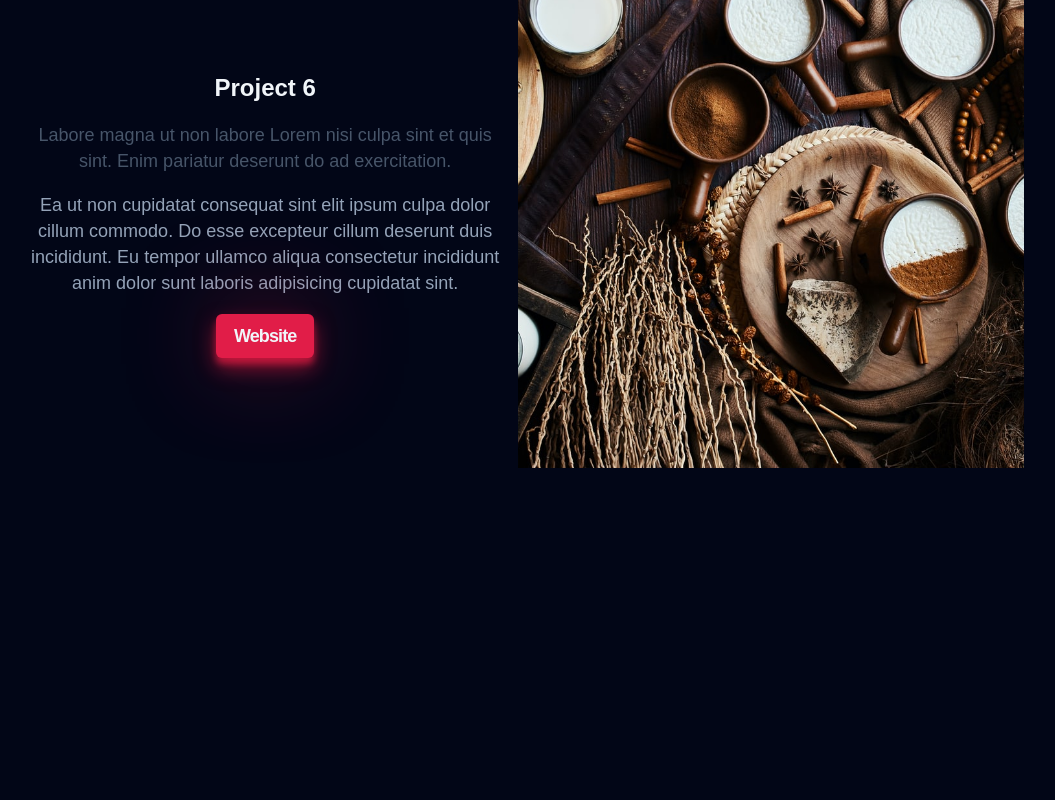
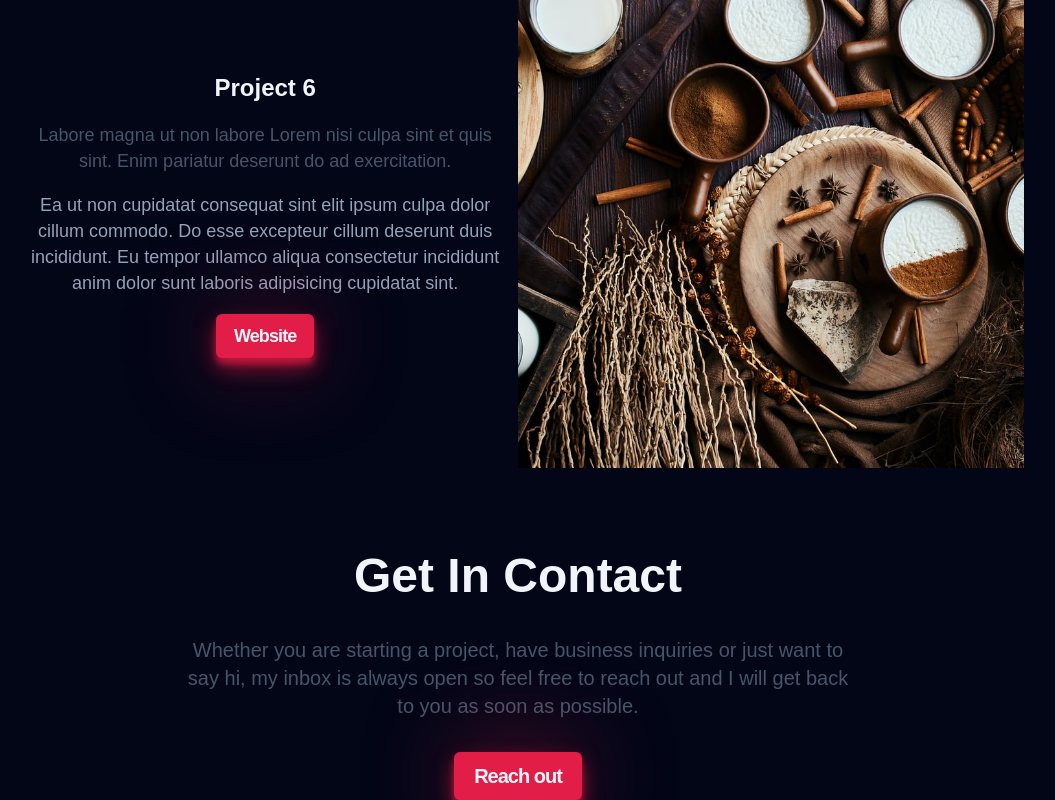
Before and after one commit to dangpvo/Portfolio-Minimal, a website built with Vite: page index.html in a window 1280 px wide. Shown: the part 6651-7451 px from the top of the page, without its empty margins (122-1177 px from the left). Before the commit the page ends 7119 px from the top, so only its background shows below. Built offline with nearby package versions, Linux system fonts and the light colour scheme; a web font is replaced by a local one.

Commit message:
feat: finish contact section with responsive

```diff
--- a/index.html
+++ b/index.html
@@ -307,7 +307,20 @@
           </div>
         </div>
       </section>
-      <section></section>
+      <section class="contact container section">
+        <h2 class="contact__title">Get In Contact</h2>
+        <p class="contact__description">
+          Whether you are starting a project, have business inquiries or just
+          want to say hi, my inbox is always open so feel free to reach out and
+          I will get back to you as soon as possible.
+        </p>
+        <a
+          class="contact__btn btn"
+          href="mailto:dang.phuc.vo@outlook.com"
+          target="_blank"
+          >Reach out</a
+        >
+      </section>
     </main>
     <footer></footer>
     <script type="module" src="/src/main.js"></script>
--- a/src/main.js
+++ b/src/main.js
@@ -5,5 +5,6 @@ import "../styles/components/hero.css";
 import "../styles/components/about.css";
 import "../styles/components/featured.css";
 import "../styles/components/work.css";
+import "../styles/components/contact.css";
 
 import "../styles/utils.css";
--- /dev/null
+++ b/styles/components/contact.css
@@ -0,0 +1,92 @@
+.contact {
+  display: flex;
+  flex-direction: column;
+  justify-content: center;
+  align-items: center;
+  text-align: center;
+  gap: 1rem;
+}
+
+.contact__title {
+  font-size: var(--size-2xl);
+  color: var(--clr-light);
+  text-transform: capitalize;
+}
+
+.contact__description {
+  font-size: var(--size-sm);
+  color: var(--clr-slate600);
+  max-width: 60ch;
+}
+
+.contact__btn {
+  font-size: var(--size-sm);
+}
+
+/* xs */
+@media (min-width: 475px) {
+  .contact {
+    gap: 1.5rem;
+  }
+
+  .contact__title {
+    font-size: var(--size-3xl);
+  }
+
+  .contact__description {
+    font-size: var(--size-base);
+  }
+
+  .contact__btn {
+    font-size: var(--size-base);
+  }
+}
+
+/* sm */
+/* @media (min-width: 640px) {
+
+} */
+
+/* md */
+/* @media (min-width: 768px) {
+
+} */
+
+/* lg */
+@media (min-width: 1024px) {
+  .contact__title {
+    font-size: var(--size-4xl);
+  }
+
+  .contact__description {
+    font-size: var(--size-lg);
+  }
+
+  .contact__btn {
+    font-size: var(--size-lg);
+  }
+}
+
+/* xl */
+@media (min-width: 1280px) {
+  .contact {
+    gap: 2rem;
+  }
+
+  .contact__title {
+    font-size: var(--size-5xl);
+  }
+
+  .contact__description {
+    font-size: var(--size-xl);
+  }
+
+  .contact__btn {
+    font-size: var(--size-xl);
+  }
+}
+
+/* 2xl */
+/* @media (min-width: 1536px) {
+
+} */
```
